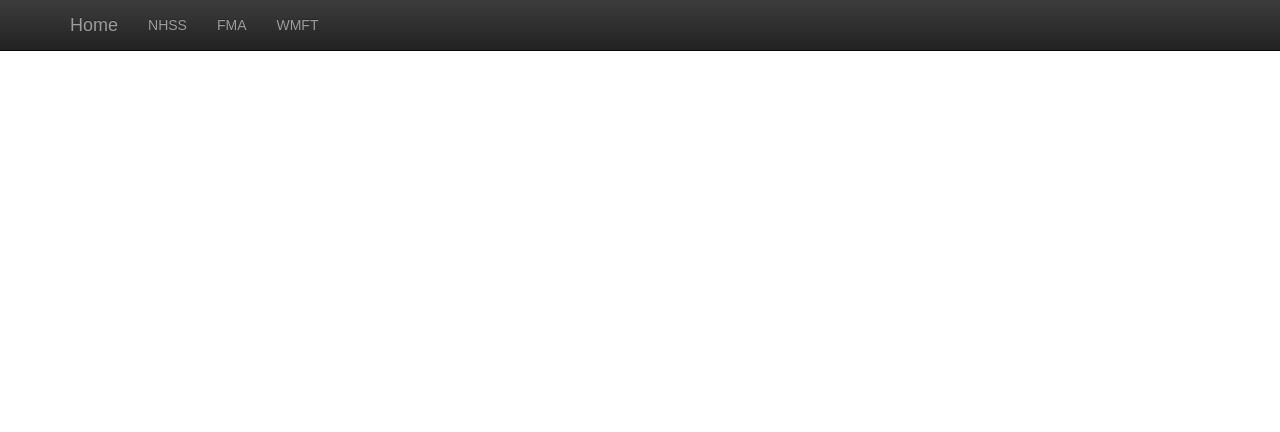
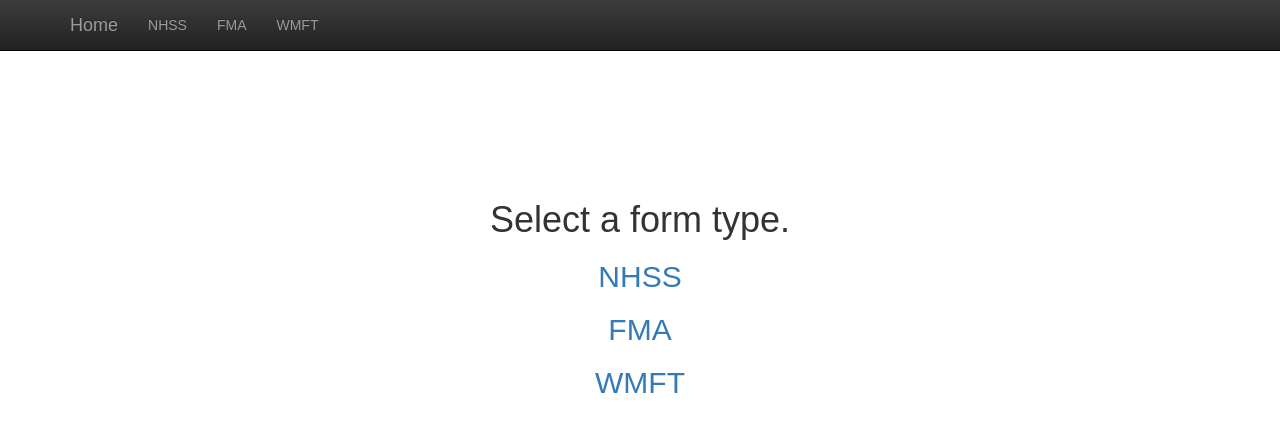
Before and after one commit to npnl/ScoreAssesmentWebForms, a React (Create React App) app: page / in a window 1280 px wide. Shown: the top 432 px of the page. Built offline with nearby package versions, Linux system fonts and the light colour scheme.

Commit message:
Add links to the home page

```diff
--- a/src/App.js
+++ b/src/App.js
@@ -8,7 +8,7 @@ import './App.css';
 class App extends Component {
 	render() {
 		return (
-			<BrowserRouter basename={"/ScoreAssessmentWebForms"}>
+			<BrowserRouter basename="/ScoreAssessmentWebForms">
 				<div className="App">
 						<nav className="navbar navbar-inverse navbar-fixed-top">
 							<div className="container">
@@ -18,7 +18,7 @@ class App extends Component {
 										<span className="icon-bar"></span>
 										<span className="icon-bar"></span>
 									</button>
-									<Link className="navbar-brand" to="/Home">Home</Link>
+									<Link className="navbar-brand" to="/">Home</Link>
 								</div>
 								<div id="navbar" className="collapse navbar-collapse">
 									<ul className="nav navbar-nav">
@@ -33,7 +33,7 @@ class App extends Component {
 							</div>
 						</nav>
 					<Switch>
-						<Route exact path="/home" component={()=><Home/>} />
+						<Route exact path="/" component={()=><Home/>} />
 						<Route exact path="/NhssInputForm" component={()=><Forms form_type="NhssInputForm"/>} />
 						<Route exact path="/FmaInputForm" component={()=><Forms form_type="FmaInputForm" />} />
 						{/* <Route exact path="/FmaUeInputForm" component={()=><Forms form_type="FmaUeInputForm" />} /> */}
--- a/src/components/Home.js
+++ b/src/components/Home.js
@@ -1,5 +1,7 @@
 // Home.js
 import React from 'react';
+import { Component } from 'react';
+import { Link } from 'react-router-dom';
 
 class Home extends React.Component {
 	constructor(props) {
@@ -11,7 +13,10 @@ class Home extends React.Component {
 	render() {
 		return(
 			<div className="main-container">
-				<h1>Please select a tab.</h1>
+				<h1>Select a form type.</h1>
+				<h2><Link to="/NhssInputForm">NHSS</Link></h2>
+				<h2><Link to="/FmaInputForm">FMA</Link></h2>
+				<h2><Link to="/WmftInputForm">WMFT</Link></h2>
 			</div>);
 	}
 }
--- a/src/index.css
+++ b/src/index.css
@@ -54,7 +54,7 @@ td input {
 }
 
 .main-container{
-	margin-top: 70px;
+	margin-top: 200px;
 }
 
 .form-title {
```
